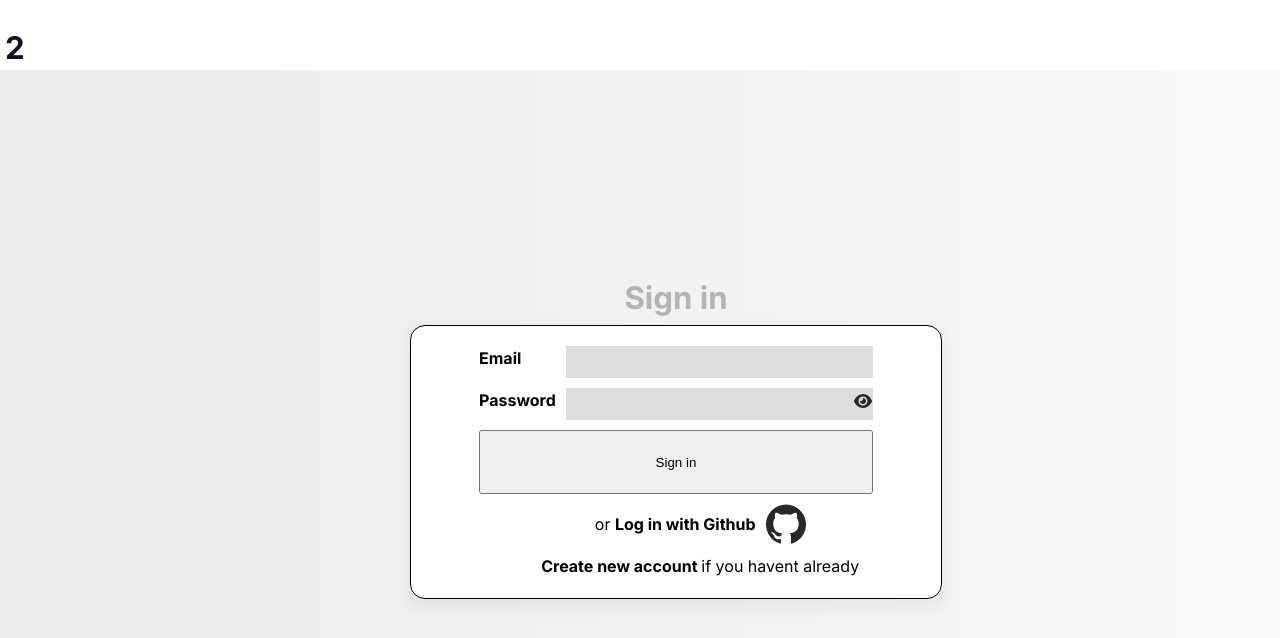
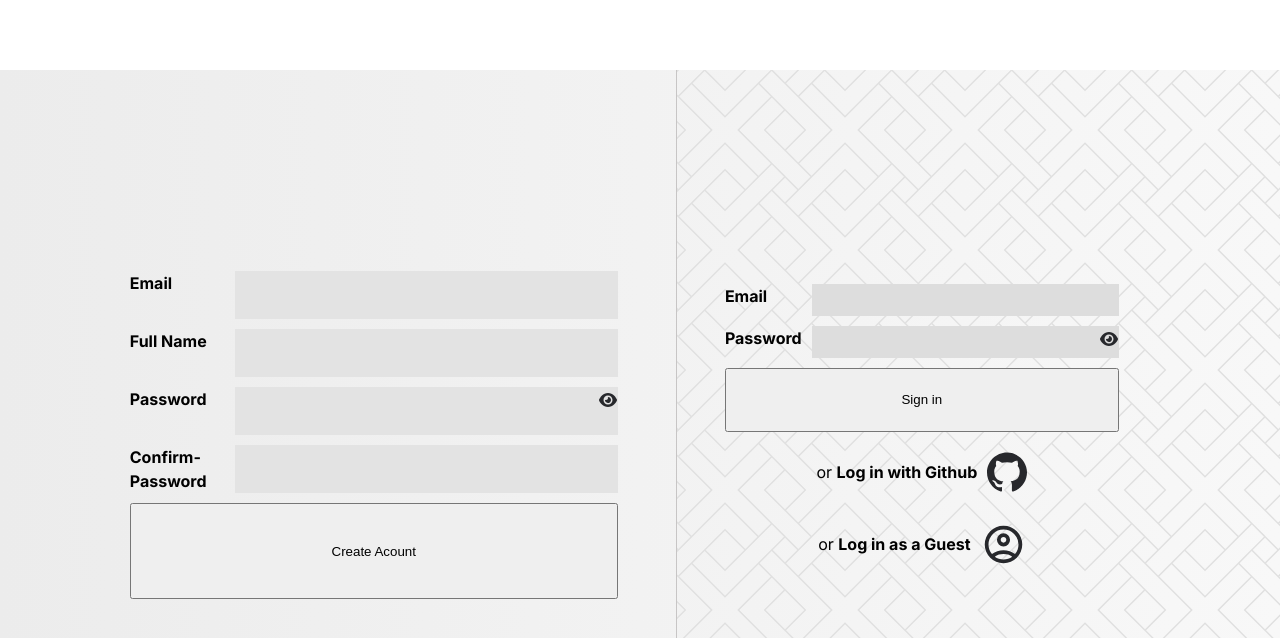
Before and after one commit to VoidOfMaya/odinbook, a React (Vite) app in the folder client/: page / in a window 1280 px wide. Shown: the top 638 px of the page. Built offline with nearby package versions, Linux system fonts and the light colour scheme.

Commit message:
style: shuffle and style welcome page

```diff
--- a/client/src/components/topNav/navbar.jsx
+++ b/client/src/components/topNav/navbar.jsx
@@ -1,12 +1,9 @@
 import { useState, useEffect } from "react";
 import style from './navbar.module.css'
-import { Link, useOutletContext } from "react-router-dom";
 import { Icon } from "../iconhelper/icons";
 import { ShowPfp } from "../../helpers/pfpDisplay";
 
 const TopNav = ({auth, redirect})=>{
-
-    const {user, setUser} = useState(true);
     const [viewOptions, setViewOptions]= useState(false);
 
     useEffect(()=>{
@@ -16,14 +13,16 @@ const TopNav = ({auth, redirect})=>{
         <>
         {auth === null ?(
             <main className={style.topNav}>
-                <h2 style={{display: 'flex', alignItems: 'end'}}>2<Icon.Logo size={60} color="white" focusColor="white"/></h2>
+                <h2 style={{display: 'flex', alignItems: 'end'}}><Icon.Logo size={60} color="white" focusColor="white"/></h2>
             </main>
             ):(
                 <main className={style.topNav}>
                     <div className={style.title}
                         aria-label="Haaki Logo"
                     >
-                        <h2 style={{display: 'flex', alignItems: 'end'}}>2<Icon.Logo size={60} color="white" focusColor="white"/></h2>
+                        <h2 style={{display: 'flex', alignItems: 'end'}}>
+                            <Icon.Logo size={60} color="white" focusColor="white"/>
+                        </h2>
                     </div>
                     {window.innerWidth< 780 &&
                         <div className={style.userDisplay}>
--- /dev/null
+++ b/client/src/helpers/svgBack.jsx
@@ -0,0 +1,46 @@
+const SvgBackground =({})=>{
+    {/*patternUnits="userSpaceOnUse"*/}
+    return(
+        <svg
+            style={{
+                position: 'absolute',
+                overflow: 'hidden',
+                left: '0px'
+            }}
+            xmlns="http://www.w3.org/2000/svg"
+            width="100%"
+            height="100%"
+            preserveAspectRatio="none"
+        >
+            <defs>
+                <pattern
+                    id="a"
+                    width="60"
+                    height="60"
+                    patternTransform="scale(2)"
+                    patternUnits="userSpaceOnUse"
+                >
+                    <path
+                    fill="#e0e0e0"
+                    d="M6.13-.002.005 6.125v1.059L6.59 13.77l.013-.014 16.243
+                    16.24L6.617 46.23.535 40.15l10.147-10.153L.004 19.318v1.037l9.644
+                    9.641-9.646 9.65v1.03L12.73 53.402l-6.082 6.082-6.127-6.127.014-.015-.533-.531v1.06l6.127
+                    6.127h1.055l6.586-6.584-.012-.012 16.246-16.246L46.236 53.39l-6.082 6.082-10.15-10.15-10.68
+                    10.677h1.033l9.647-9.644 9.646 9.644h1.034l12.722-12.723 6.082 6.082-6.125
+                    6.125-.013-.011-.528.527h1.057l6.123-6.123V52.81l-6.58-6.58-.016.015L37.16
+                    29.996 53.393 13.77l6.082 6.082-10.15 10.144 10.677 10.678v-1.031l-9.647-9.647
+                    9.647-9.64v-1.038L47.279 6.596 53.361.514l6.13 6.127-.016.013.527.53V6.123L53.879-.002h-1.057l-6.586
+                    6.586.014.012-16.244 16.246L13.77 6.607l6.082-6.08 10.153 10.15L40.684-.001H39.65l-9.646
+                    9.647-9.647-9.647h-1.03L6.601 12.723.52 6.64 6.646.514l.012.013.528-.529zm7.114 7.113 16.76
+                    16.76 16.762-16.76 6.127 6.127-16.764 16.758 16.764 16.762-6.127 6.127-16.76-16.76-16.762
+                    16.76-6.127-6.127 16.758-16.762L7.117 13.238z"
+                    />
+                </pattern>
+            </defs>
+            <rect width="800%" height="800%" fill="url(#a)" transform="translate(-132)"/>
+        </svg>
+    )
+}
+export{
+    SvgBackground
+}
--- a/client/src/pages/feed-page/feed-page.jsx
+++ b/client/src/pages/feed-page/feed-page.jsx
@@ -1,7 +1,6 @@
 import { redirect, useOutletContext } from 'react-router-dom';
-import { SideBar } from '../../components/feedSidebar/sidebar';
 import style from './feed.module.css';
-import { useEffect, useRef, useState, useCallback } from 'react';
+import { useEffect, useRef, useState} from 'react';
 import { CreatePost } from '../../components/post/createPost';
 import { PostCard } from '../../components/post/postCard';
 import { PostDialog } from '../../components/post/activePost/postDialog';
--- a/client/src/pages/welcome-page/welcome.jsx
+++ b/client/src/pages/welcome-page/welcome.jsx
@@ -3,6 +3,7 @@ import { Login } from '../../components/login'
 import style from './welcome.module.css'
 import { useOutletContext, useNavigate } from "react-router-dom"
 import { Icon } from '../../components/iconhelper/icons';
+import { SvgBackground } from '../../helpers/svgBack';
 const WelcomePage =({})=>{
     const{auth ,initAuthHandler} = useOutletContext();
     const [ hidePasswprd, setHidePassword] = useState(true);
@@ -10,8 +11,48 @@ const WelcomePage =({})=>{
 
     return(
         <main className={style.mainContainer}>
-            <h2 style={{color:"#aaaaaadd", padding:"10px"}}>Sign in</h2>
+            <div className={style.registerForm}>
+
+                <form className={style.localRegisterForm}>
+                    {/*EMAIL*/}
+                    <label style={{gridArea: 'emailLabel'}} htmlFor='email'>
+                        <b>Email</b>
+                    </label>
+                    <input style={{gridArea: 'EmailField '}} name='email' id='email'>
+                    </input>
+                    {/*NAME*/}
+                    <label style={{gridArea: 'nameLabel'}} htmlFor='name'>
+                        <b>Full Name</b>
+                    </label>
+                    <input style={{gridArea: 'nameField '}} name='name' id='name'>
+                    </input>
+                    {/*PASSWORD*/}
+                    <label style={{gridArea:'passwordLabel'}} htmlFor='password'>
+                        <b>Password </b>
+                    </label>
+                    <input style={{gridArea:'passwordField'}} name='password'
+                        type={hidePasswprd? 'password': 'text'} id='password'>
+                    </input>
+                    <div  className={style.eye}>
+                        <Icon.Eye   size={20} fn={()=>{
+                            setHidePassword(!hidePasswprd)
+                        }}/>
+                    </div>
+                    {/*CONFIRM PASSWORD*/}
+                    <label style={{gridArea:'confpasswordLabel'}} htmlFor='password'>
+                        <b>Confirm-Password </b>
+                    </label>
+                    <input style={{gridArea:'confpasswordField'}} name='password'
+                        type={hidePasswprd? 'password': 'text'} id='password'>
+                    </input>
+
+                    <button style={{gridArea: 'login',cursor: 'pointer'}}>Create Acount</button>
+
+
+                </form>
+            </div>
             <div className={style.formContainer}>
+                <SvgBackground />
                 <form className={style.loginform}>
                     <label style={{gridArea: 'emailLabel'}} htmlFor='email'>
                         <b>Email</b>
@@ -39,16 +80,12 @@ const WelcomePage =({})=>{
                         <Login initAuthHandler={initAuthHandler}/>
 
                     </div>
-
-                    <div
-                    style={{gridArea: 'register', justifySelf: 'center'}}>
-                        <b style={{cursor: 'pointer'}}>Create new account </b>
-                        if you havent already
+                    <div className={style.guestOpt}>
+                        <p>or <b>Log in as a Guest</b></p>
+                        <Icon.User size={45}/>
                     </div>
-
                 </form>
             </div>
-
         </main>
     )
 }
--- a/client/src/pages/welcome-page/welcome.module.css
+++ b/client/src/pages/welcome-page/welcome.module.css
@@ -3,20 +3,28 @@
     height: 100%;
     color: #010101;
     display: flex;
-    flex-direction: column;
+    width: 100%;
+    flex-direction: row;
     justify-content: center;
 }
-
+/* ====== LOGIN =====*/
+/*
 .formContainer{
-    background-color: #ffffff;
-    border: 1px solid #010101;
+    flex: 1;
     display: flex;
     align-self: center;
 
     width: fit-content;
     padding: 20px;
     border-radius: 15px;
-    box-shadow: 0px 7px 12px 4px #bab9b633;
+
+}*/
+.formContainer{
+    flex: 1;
+    border-left: 1px solid #c7c5c5;
+    position: relative;
+    display: flex;
+
 }
 .loginform{
     display: grid;
@@ -27,7 +35,8 @@
     '. emailLabel EmailField .'
     '. passwordLabel passwordField eye'
     '. login login .'
-    '. github github github'
+    '. github github .'
+    '. guest guest .'
     '. register register register'
     ;
     gap: 10px;
@@ -52,4 +61,54 @@
     display: flex;
     align-items: center;
     gap: 10px;
+    padding: 10px
 }
+.github:hover{
+    background-color: #fdfcfc;
+    border-radius: 20px;
+    outline: 1px solid #c7c5c5
+
+}
+.guestOpt{
+    grid-area: guest;
+    justify-self: center;
+    display: flex;
+    align-items: center;
+    gap: 10px;
+    padding: 10px
+}
+.guestOpt:hover{
+    background-color: #fdfcfc;
+    border-radius: 20px;
+    outline: 1px solid #c7c5c5;
+
+}
+.register >b:hover{
+    padding: 10px ;
+    background-color: #fdfcfc;
+    border-radius: 20px;
+    outline: 1px solid #c7c5c5;
+}
+/* ===== Local Register =====*/
+.registerForm{
+    flex: 1;
+    position: relative;
+    display: flex;
+
+}
+.localRegisterForm{
+    align-self: center;
+    display: grid;
+    position: relative; /* to allow for absolute positioning for child elements such as eye*/
+    grid-template-columns: 1fr 2fr 8fr 1fr;
+    grid-template-rows: 1fr 1fr 1fr 1fr 2fr;
+    grid-template-areas:
+    '. emailLabel EmailField .'
+    '.   nameLabel nameField .'
+    '. passwordLabel passwordField eye'
+    '. confpasswordLabel confpasswordField .'
+    '. login login .'
+    ;
+    gap: 10px;
+    align-self: center;
+}
```
Also changed, not shown: client/src/components/login.jsx (+0 -24 lines).
